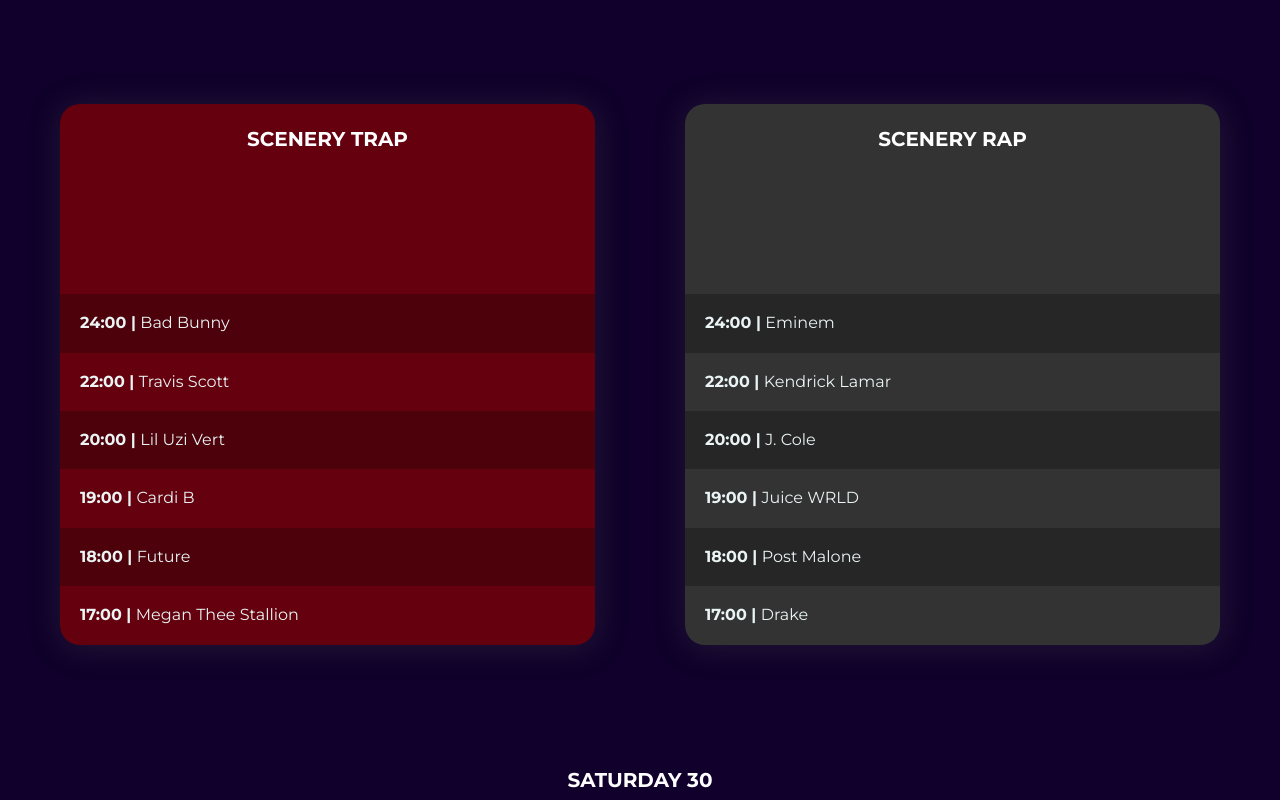
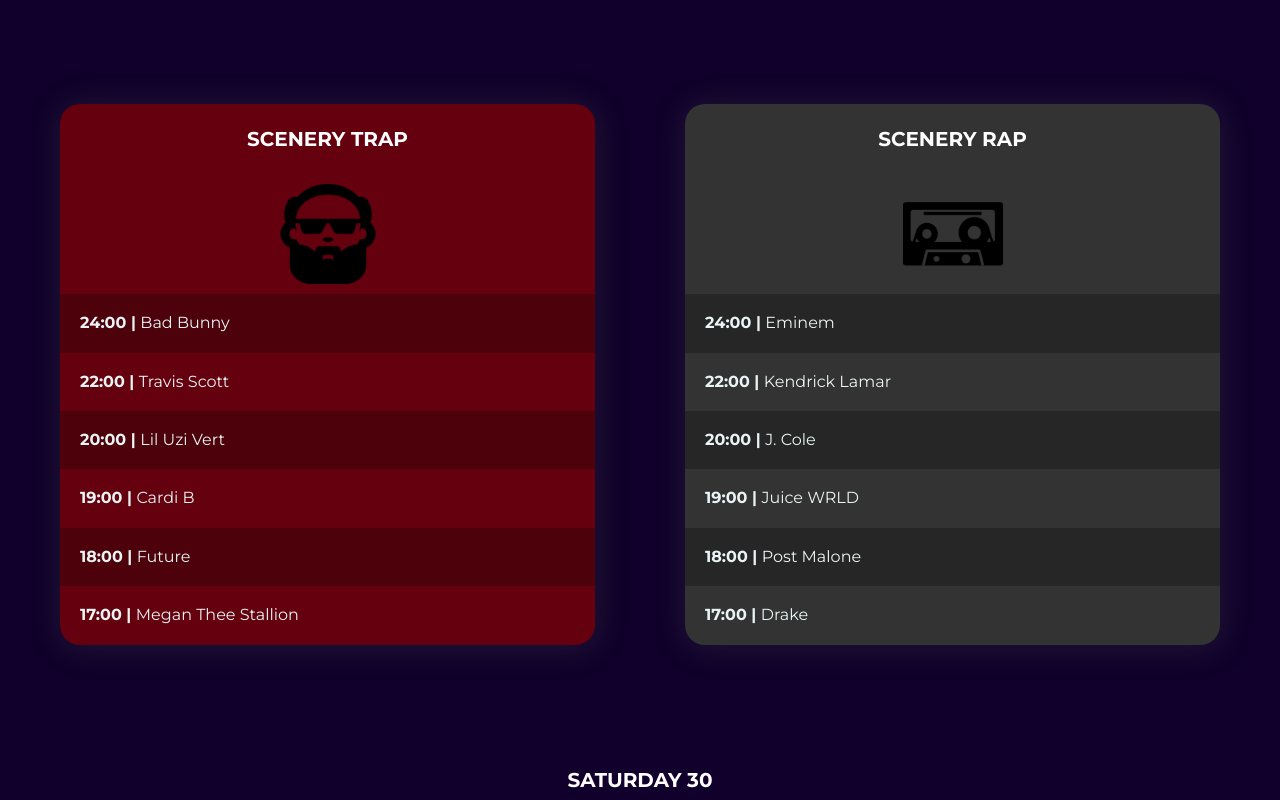
Before and after one commit to Luis-Almenarez/Loud-Proud, a website: page index.html in a window 1280 px wide. Shown: the part 1340-2140 px from the top of the page. Drawn offline with nearby package versions, Linux system fonts and the light colour scheme; files that its build step writes are made by us from their sources; the site is published under a folder, as on GitHub Pages, so addresses that start at the root find nothing.

Commit message:
Se corrige ruta de archivos en sección lineup para mostrar correctamente iconos

```diff
--- a/src/scss/layout/_lineup.scss
+++ b/src/scss/layout/_lineup.scss
@@ -57,11 +57,11 @@
 }
 
 .rap .name_scenery:after {
-  background-image: url(/build/img/icon_rap.png);
+  background-image: url(../../img/icon_rap.png);
 }
 
 .trap .name_scenery:after {
-  background-image: url(/build/img/icon_trap.png);
+  background-image: url(../../img/icon_trap.png);
 }
 
 .bg-light {
```
